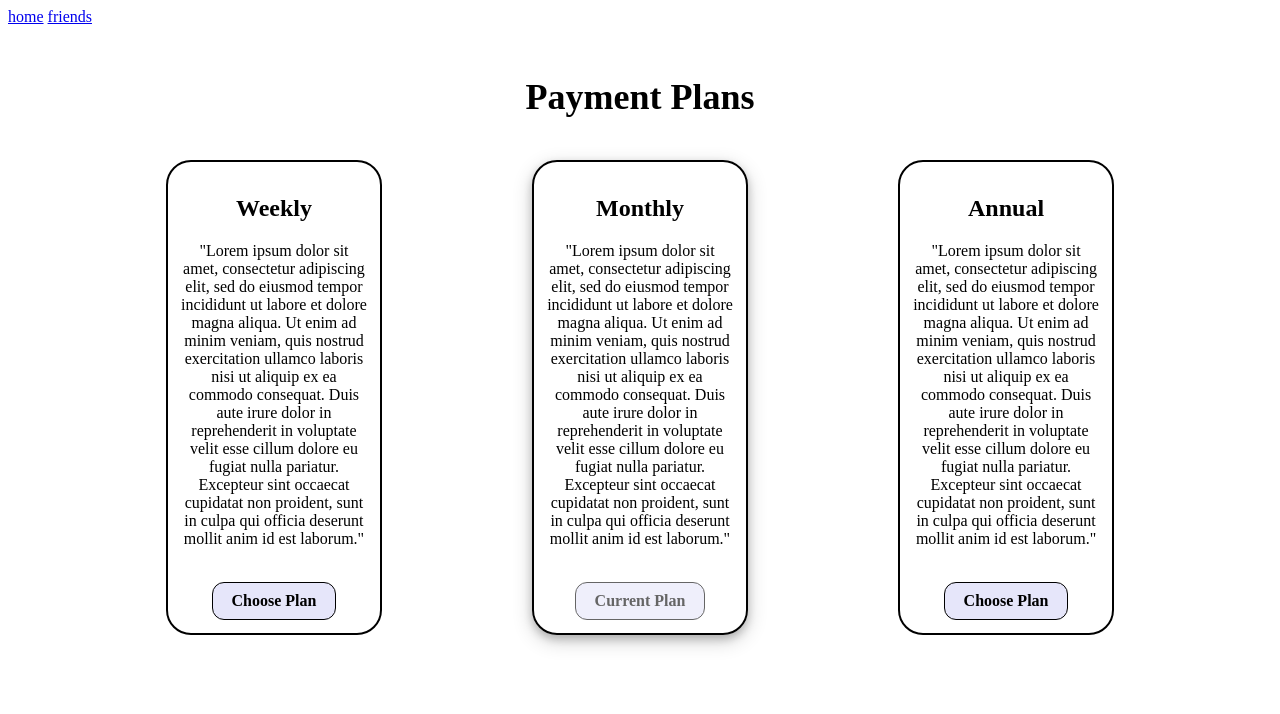
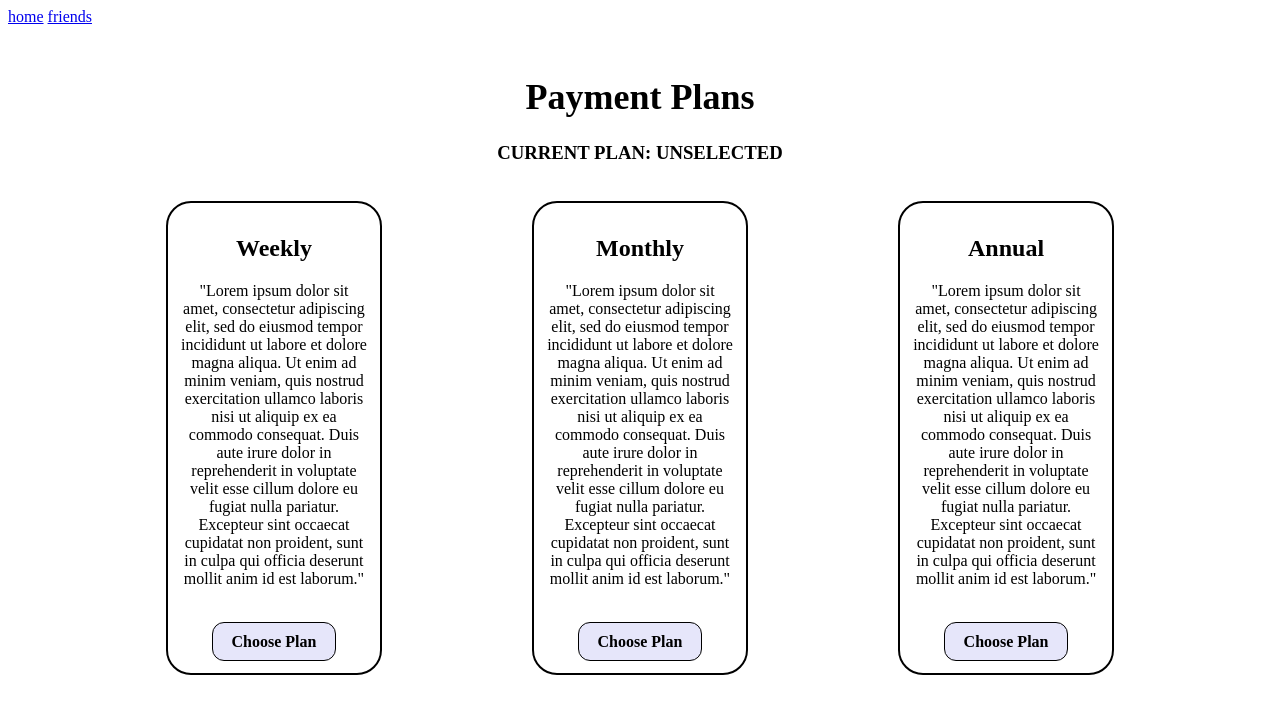
Before and after one commit to uol-feps-soc-comp2913-2324s2-classroom/team-project-team-12, a SvelteKit app: page /payments in a window 1280 px wide. Shown: the top 714 px of the page. Built offline with nearby package versions, Linux system fonts and the light colour scheme; no server answers; the database is empty.

Commit message:
Added database functionality, will now update database when plan buttons are clicked, pulls correct user from cookies

```diff
--- /dev/null
+++ b/src/routes/payments/+page.server.ts
@@ -0,0 +1,44 @@
+import prisma  from '$lib/prisma';
+
+export const load = (async ({ cookies }) => {
+    const username = cookies.get('sessionId');
+
+    const user = await prisma.user.findUnique({
+        where: {
+            username: username as string,
+        },
+    });
+
+    if(user){
+        console.log(user.username);
+    }
+
+    return user;
+});
+
+export const actions = {
+    update: async ({ cookies, request }) => {
+        const username = cookies.get('sessionId');
+        const type = await request.json();
+
+        try {
+            await prisma.user.update({
+                where: {
+                  username: username as string,
+                },
+                data: {
+                  membership_type: Number(type),
+                },
+              })
+        }
+        catch (error) {
+            console.error('Error during membership type update:', error);
+            return {
+                status: 500,
+                body: { message: 'Internal Server Error.' },
+            };
+        }
+
+    }
+
+}
--- a/src/routes/payments/+page.svelte
+++ b/src/routes/payments/+page.svelte
@@ -1,15 +1,30 @@
-<script>
+<script lang="ts">
     import Weekly from './weekly.svelte'
     import Monthly from './monthly.svelte'
     import Annual from './annual.svelte'
 
-    let plan = 'monthly';
+    import type { PageData }  from './$types';
+
+    export let data: PageData;
+    const typedData = data as { membership_type?: number };
+    const membership_type = typedData ? typedData.membership_type : null;
+
+    let plan = '';
+
+    if (membership_type === 0) {
+        plan = 'weekly';
+    } else if (membership_type === 1) {
+        plan = 'monthly';
+    } else if (membership_type === 2) {
+        plan = 'annual';
+    }
 
 </script>
 
 <body>
     <br>
-    <h1> <center> Payment Plans </center></h1>
+    <h1><center> Payment Plans </center></h1>
+    <h3 style="text-transform:uppercase"><center>current Plan: {membership_type === undefined ? 'Unselected' : plan}</center></h3>
     <br>
     <div class="flex">
         <Weekly bind:plan/>
--- a/src/routes/payments/annual.svelte
+++ b/src/routes/payments/annual.svelte
@@ -1,24 +1,33 @@
-<script>
-    /**
-     * @type {string}
-     */
-     export let plan;
+<script lang="ts">
+    let registerMessage = ""
 
-    function changePlan() {
-        plan = "annual";
+    export let plan:string;
+
+    const handleUpdate = async () => {
+        try {
+            const response = await fetch('?/update', {
+                method: 'POST',
+                body: '2',
+            });
+
+            plan = 'annual';
+
+        } catch (error) {
+            console.error('Error during update:', error);
+            registerMessage = 'Internal Server Error';
+        }
     }
-
 </script>
 
-<div class={plan === "annual" ? 'panel active' : 'panel'}>
+<div class={plan === 'annual' ? 'panel active' : 'panel'}>
     <center>
         <h2>Annual</h2>
         <p>
             "Lorem ipsum dolor sit amet, consectetur adipiscing elit, sed do eiusmod tempor incididunt ut labore et dolore magna aliqua. Ut enim ad minim veniam, quis nostrud exercitation ullamco laboris nisi ut aliquip ex ea commodo consequat. Duis aute irure dolor in reprehenderit in voluptate velit esse cillum dolore eu fugiat nulla pariatur. Excepteur sint occaecat cupidatat non proident, sunt in culpa qui officia deserunt mollit anim id est laborum."
         </p>
         <br>
-        <button class={plan === "annual" ? 'disabled' : ''} on:click={changePlan}>
-            {plan === "annual" ? 'Current Plan' : 'Choose Plan'}
+        <button class={plan === 'annual' ? 'disabled' : ''} on:click={handleUpdate}>
+            {plan === 'annual' ? 'Current Plan' : 'Choose Plan'}
         </button>
     </center>
 </div>
--- a/src/routes/payments/monthly.svelte
+++ b/src/routes/payments/monthly.svelte
@@ -1,23 +1,33 @@
-<script>
-    /**
-     * @type {string}
-     */
-     export let plan;
+<script lang="ts">
+    let registerMessage = ""
 
-    function changePlan() {
-        plan = "monthly";
+    export let plan:string;
+
+    const handleUpdate = async () => {
+        try {
+            const response = await fetch('?/update', {
+                method: 'POST',
+                body: '1',
+            });
+
+            plan = 'monthly';
+
+        } catch (error) {
+            console.error('Error during update:', error);
+            registerMessage = 'Internal Server Error';
+        }
     }
 </script>
 
-<div class={plan === "monthly" ? 'panel active' : 'panel'}>
+<div class={plan === 'monthly' ? 'panel active' : 'panel'}>
     <center>
         <h2>Monthly</h2>
         <p>
             "Lorem ipsum dolor sit amet, consectetur adipiscing elit, sed do eiusmod tempor incididunt ut labore et dolore magna aliqua. Ut enim ad minim veniam, quis nostrud exercitation ullamco laboris nisi ut aliquip ex ea commodo consequat. Duis aute irure dolor in reprehenderit in voluptate velit esse cillum dolore eu fugiat nulla pariatur. Excepteur sint occaecat cupidatat non proident, sunt in culpa qui officia deserunt mollit anim id est laborum."
         </p>
         <br>
-        <button class={plan === "monthly" ? 'disabled' : ''} on:click={changePlan}>
-            {plan === "monthly" ? 'Current Plan' : 'Choose Plan'}
+        <button class={plan === 'monthly' ? 'disabled' : ''} on:click={handleUpdate}>
+            {plan === 'monthly' ? 'Current Plan' : 'Choose Plan'}
         </button>
     </center>
 </div>
--- a/src/routes/payments/weekly.svelte
+++ b/src/routes/payments/weekly.svelte
@@ -1,23 +1,33 @@
-<script>
-    /**
-     * @type {string}
-     */
-     export let plan;
+<script lang="ts">
+    let registerMessage = ""
 
-    function changePlan() {
-        plan = "weekly";
+    export let plan:string;
+
+    const handleUpdate = async () => {
+        try {
+            const response = await fetch('?/update', {
+                method: 'POST',
+                body: '0',
+            });
+
+            plan = 'weekly';
+
+        } catch (error) {
+            console.error('Error during update:', error);
+            registerMessage = 'Internal Server Error';
+        }
     }
 </script>
 
-<div class={plan === "weekly" ? 'panel active' : 'panel'}>
+<div class={plan === 'weekly' ? 'panel active' : 'panel'}>
     <center>
         <h2>Weekly</h2>
         <p>
             "Lorem ipsum dolor sit amet, consectetur adipiscing elit, sed do eiusmod tempor incididunt ut labore et dolore magna aliqua. Ut enim ad minim veniam, quis nostrud exercitation ullamco laboris nisi ut aliquip ex ea commodo consequat. Duis aute irure dolor in reprehenderit in voluptate velit esse cillum dolore eu fugiat nulla pariatur. Excepteur sint occaecat cupidatat non proident, sunt in culpa qui officia deserunt mollit anim id est laborum."
         </p>
         <br>
-        <button class={plan === "weekly" ? 'disabled' : ''} on:click={changePlan}>
-            {plan === "weekly" ? 'Current Plan' : 'Choose Plan'}
+        <button class={plan === 'weekly' ? 'disabled' : ''} on:click={handleUpdate}>
+            {plan === 'weekly' ? 'Current Plan' : 'Choose Plan'}
         </button>
     </center>
 </div>
```
Also changed, not shown: 1 other file (tests, documents, lock files or other folders).
